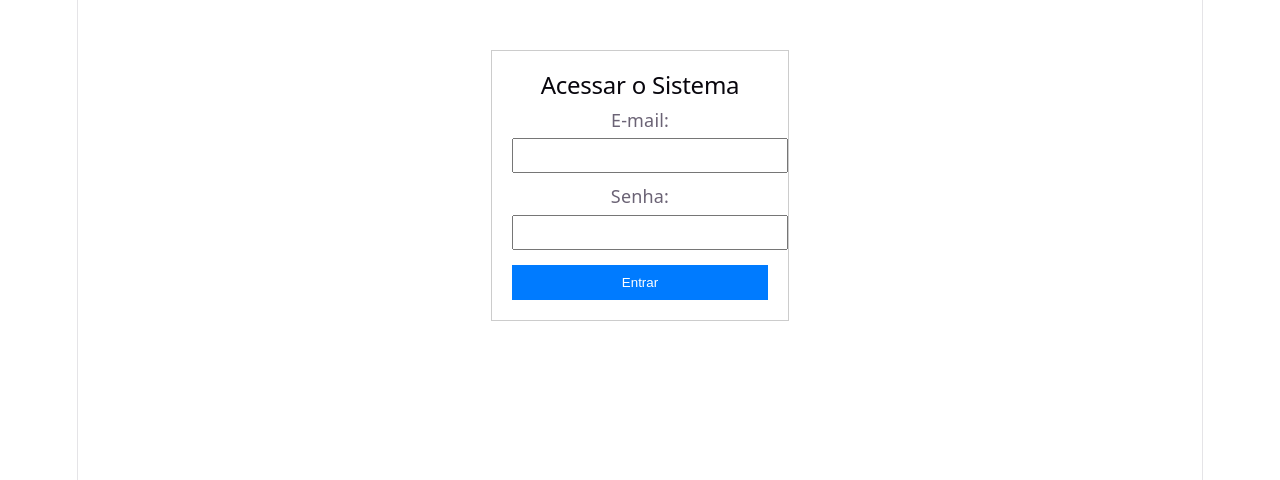
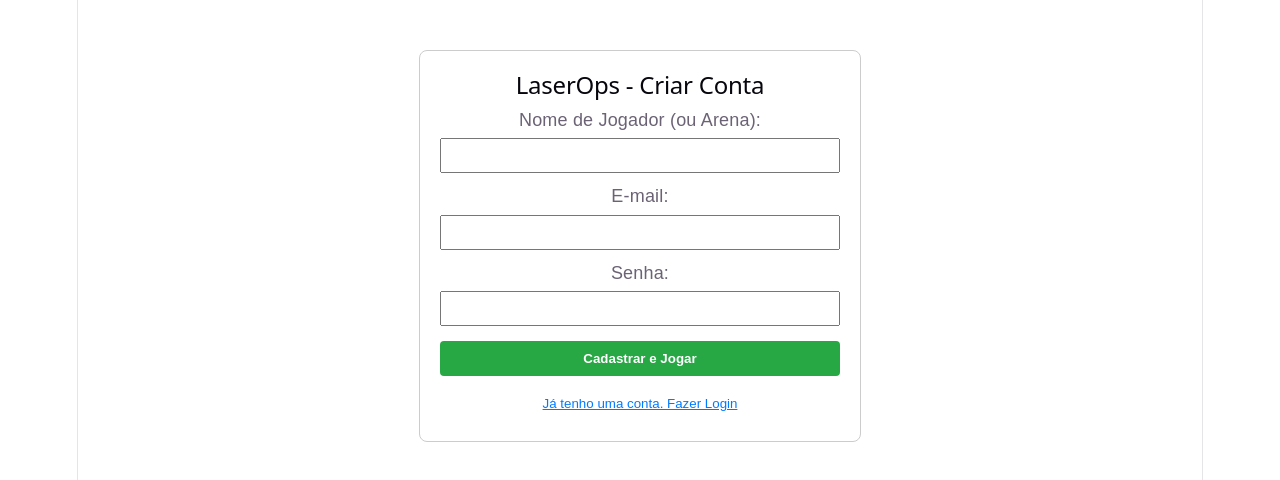
Before and after one commit to RCCMclovin/LaserOPS, a React (Vite) app in the folder front/: page /signup in a window 1280 px wide. Before the commit this address led to /. Shown: the top 480 px of the page. Built offline with nearby package versions, Linux system fonts and the light colour scheme.

Commit message:
add signup page

```diff
--- a/front/src/App.jsx
+++ b/front/src/App.jsx
@@ -2,6 +2,7 @@ import React from 'react';
 import { BrowserRouter, Routes, Route, Navigate } from 'react-router-dom';
 import Login from './pages/Login';
 import Dashboard from './pages/Dashboard';
+import Signup from './pages/Signup';
 
 function App() {
   return (
@@ -9,6 +10,9 @@ function App() {
       <Routes>
         {/* Rota da tela de Login (Página Inicial) */}
         <Route path="/" element={<Login />} />
+
+        {/*Rota da tela de SignUp*/}
+        <Route path="/signup" element={<Signup />} />
 
         {/* Rota do Dashboard */}
         <Route path="/dashboard" element={<Dashboard />} />
--- a/front/src/pages/Login.jsx
+++ b/front/src/pages/Login.jsx
@@ -34,7 +34,7 @@ function Login() {
 
   return (
     <div style={{ maxWidth: '400px', margin: '50px auto', padding: '20px', border: '1px solid #ccc' }}>
-      <h2>Acessar o Sistema</h2>
+      <h2>Acessar LaserOPS</h2>
 
       {erro && <p style={{ color: 'red' }}>{erro}</p>}
 
@@ -65,6 +65,16 @@ function Login() {
           Entrar
         </button>
       </form>
+
+      <div style={{ marginTop: '20px', textAlign: 'center', borderTop: '1px solid #eee', paddingTop: '15px' }}>
+        <p style={{ margin: '0 0 10px 0', fontSize: '14px', color: '#666' }}>Novo na arena?</p>
+        <button
+          onClick={() => navigate('/signup')}
+          style={{ width: '100%', padding: '10px', backgroundColor: '#6c757d', color: 'white', border: 'none', borderRadius: '4px', fontWeight: 'bold', cursor: 'pointer' }}
+        >
+          Criar uma Conta
+        </button>
+      </div>
     </div>
   );
 }
--- /dev/null
+++ b/front/src/pages/Signup.jsx
@@ -0,0 +1,94 @@
+import React, { useState } from 'react';
+import axios from 'axios';
+import { useNavigate } from 'react-router-dom';
+
+function Signup() {
+  const [name, setName] = useState('');
+  const [email, setEmail] = useState('');
+  const [password, setPassword] = useState('');
+  const [erro, setErro] = useState('');
+  const [sucesso, setSucesso] = useState('');
+  const navigate = useNavigate();
+
+  const handleSignup = async (e) => {
+    e.preventDefault();
+    setErro('');
+    setSucesso('');
+
+    try {
+      await axios.post('http://localhost:3334/v1/auth/signup', {
+        name: name,
+        email: email,
+        password: password
+      });
+
+      setSucesso('Conta criada com sucesso! Redirecionando para o login...');
+
+      // Aguarda 2 segundos e redireciona
+      setTimeout(() => {
+        navigate('/');
+      }, 2000);
+
+    } catch (error) {
+      console.error("Erro no cadastro:", error);
+      setErro(error.response?.data?.mensagem || 'Erro ao tentar criar conta. Tente novamente.');
+    }
+  };
+
+  return (
+    <div style={{ maxWidth: '400px', margin: '50px auto', padding: '20px', border: '1px solid #ccc', borderRadius: '8px', fontFamily: 'Arial, sans-serif' }}>
+      <h2>LaserOps - Criar Conta</h2>
+
+      {erro && <p style={{ color: 'red', fontWeight: 'bold' }}>{erro}</p>}
+      {sucesso && <p style={{ color: 'green', fontWeight: 'bold' }}>{sucesso}</p>}
+
+      <form onSubmit={handleSignup}>
+        <div style={{ marginBottom: '10px' }}>
+          <label>Nome de Jogador (ou Arena):</label>
+          <input
+            type="text"
+            value={name}
+            onChange={(e) => setName(e.target.value)}
+            required
+            style={{ width: '100%', padding: '8px', marginTop: '5px', boxSizing: 'border-box' }}
+          />
+        </div>
+
+        <div style={{ marginBottom: '10px' }}>
+          <label>E-mail:</label>
+          <input
+            type="email"
+            value={email}
+            onChange={(e) => setEmail(e.target.value)}
+            required
+            style={{ width: '100%', padding: '8px', marginTop: '5px', boxSizing: 'border-box' }}
+          />
+        </div>
+
+        <div style={{ marginBottom: '15px' }}>
+          <label>Senha:</label>
+          <input
+            type="password"
+            value={password}
+            onChange={(e) => setPassword(e.target.value)}
+            required
+            style={{ width: '100%', padding: '8px', marginTop: '5px', boxSizing: 'border-box' }}
+          />
+        </div>
+
+        <button type="submit" style={{ width: '100%', padding: '10px', backgroundColor: '#28a745', color: 'white', border: 'none', borderRadius: '4px', fontWeight: 'bold', cursor: 'pointer' }}>
+          Cadastrar e Jogar
+        </button>
+      </form>
+
+      <button
+        onClick={() => navigate('/')}
+        style={{ width: '100%', padding: '10px', marginTop: '10px', backgroundColor: 'transparent', color: '#007bff', border: 'none', cursor: 'pointer', textDecoration: 'underline' }}
+      >
+        Já tenho uma conta. Fazer Login
+      </button>
+    </div>
+  );
+}
+
+export default Signup;
```
